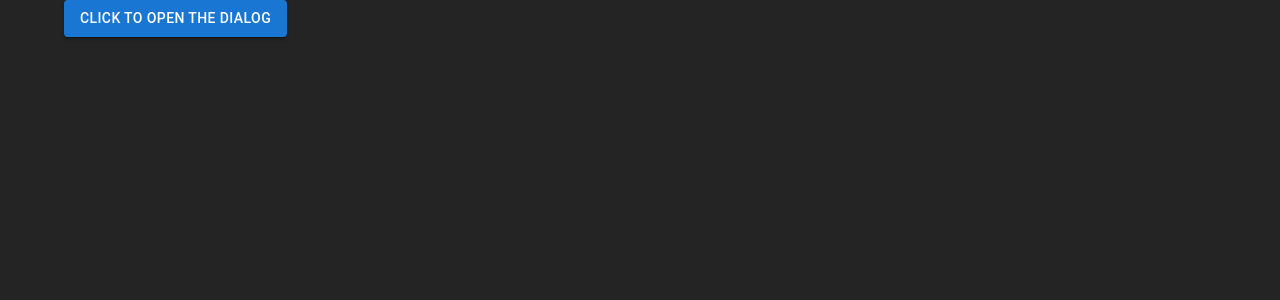
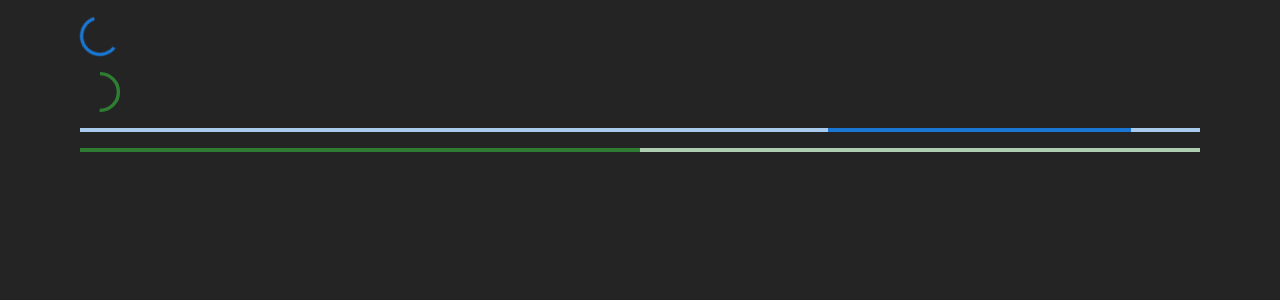
Before and after one commit to AbrarZahid050/Material-UI-learning, a React (Create React App) app: page / in a window 1280 px wide. Shown: the top 300 px of the page. Built offline with nearby package versions, Linux system fonts and the light colour scheme.

Commit message:
upate-24, Progress done!

```diff
--- a/src/App.js
+++ b/src/App.js
@@ -1,6 +1,6 @@
 import React from "react";
 import "./App.css";
-import { MuiDialog } from "./components/navbar/MuiDialog";
+import { MuiProgress } from "./components/navbar/MuiProgress";
 
 // import Why from "./components/navbar/Navbar";
 // import TextField from "./components/navbar/TextField";
@@ -22,6 +22,7 @@ import { MuiDialog } from "./components/navbar/MuiDialog";
 // import { MuiTooltip } from "./components/navbar/MuiTooltip";
 // import { MuiAlert } from "./components/navbar/MuiAlert";
 // import { MuiSnackbar } from "./components/navbar/MuiSnackbar";
+// import { MuiDialog } from "./components/navbar/MuiDialog";
 
 /* <-----------------------Run the below code in one instance---------------------->
 import MuiAppbar from "./components/navbar/MuiAppbar";
@@ -61,7 +62,8 @@ const App = () => {
       {/* <MuiAlert /> */}
       {/* <Testing /> */}
       {/* <MuiSnackbar /> */}
-      <MuiDialog />
+      {/* <MuiDialog /> */}
+      <MuiProgress />
     </div>
   );
 };
--- /dev/null
+++ b/src/components/navbar/MuiProgress.jsx
@@ -0,0 +1,20 @@
+import {
+  CircularProgress,
+  Container,
+  Stack,
+  LinearProgress,
+} from "@mui/material";
+
+export const MuiProgress = () => {
+  return (
+    <Container>
+      <Stack margin={2} spacing={2}>
+        <CircularProgress />
+        <CircularProgress color="success" variant="determinate" value={50} />
+
+        <LinearProgress />
+        <LinearProgress color="success" variant="determinate" value={50} />
+      </Stack>
+    </Container>
+  );
+};
```
